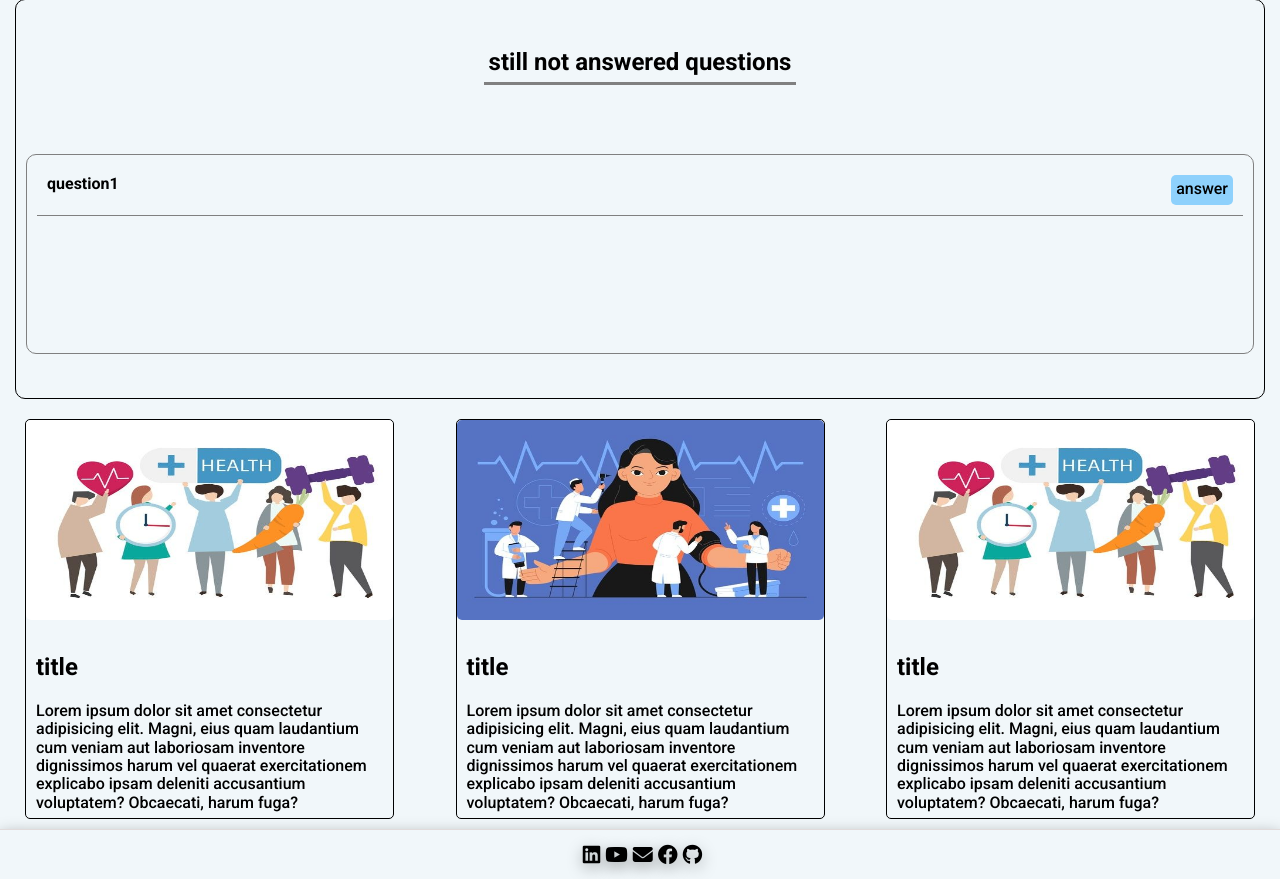
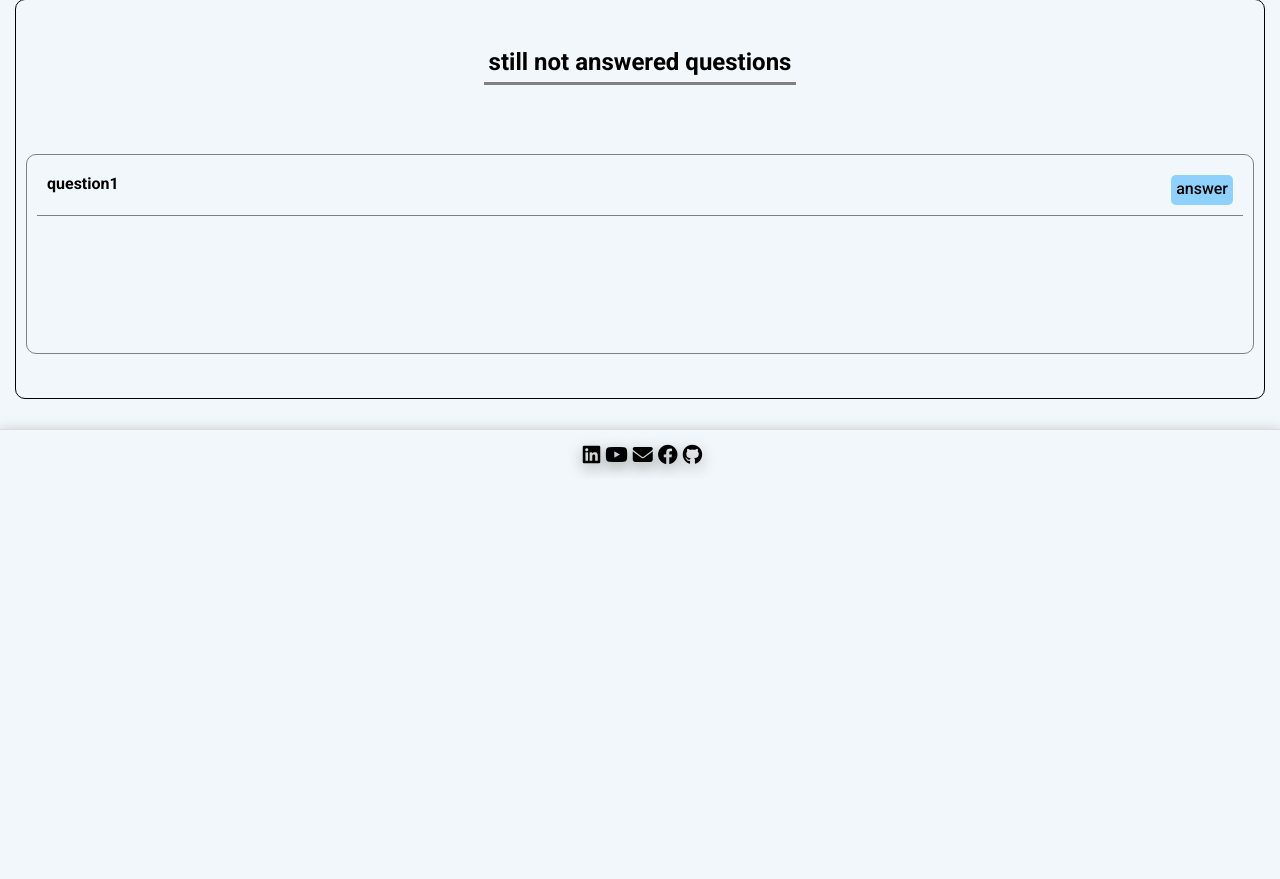
Before and after one commit to mostafa-abokhadra/NPH_v2, a Flask app: page /healthTeaching in a window 1280 px wide. Shown: the part 906-1785 px from the top of the page. After the commit the page ends 1380 px from the top, so only its background shows below. Run offline with Flask 3, Linux system fonts and the light colour scheme.

Commit message:
updating ht

```diff
--- a/NursePatientHub/models.py
+++ b/NursePatientHub/models.py
@@ -58,5 +58,5 @@ class healthTeaching(db.Model):
     patient_id = db.Column(db.Integer, db.ForeignKey('Patients.id')) # p.t who asks
     nurse_id = db.Column(db.Integer, db.ForeignKey('Nurses.id')) # nurse who answers
 
-# with app.app_context():
-#     db.create_all()
+with app.app_context():
+    db.create_all()
--- a/NursePatientHub/routes.py
+++ b/NursePatientHub/routes.py
@@ -1,6 +1,6 @@
 from NursePatientHub import app, bcrypt, db
 from flask import render_template, url_for, request, redirect, flash, session
-from NursePatientHub.models import User, Patient, Nurse, Employer, Application
+from NursePatientHub.models import User, Patient, Nurse, Employer, Application, healthTeaching
 from NursePatientHub.forms import Registration, Login
 from flask_login import login_user, current_user, logout_user, login_required
 
@@ -100,7 +100,19 @@ def applications():
 
 @app.route('/healthTeaching', methods=["GET", "POST"])
 def healthTeaching():
-    # if request.method == 'POST':
+    if request.method == 'POST':
+        if current_user.userType == 'N':
+            parchor = healthTeaching.query.filter_by(question=request.form['ht-title'])
+            parchor.answer = request.form['ht-content']
+            parchor.nurse_id = current_user.id
+        else:
+            parchor = healthTeaching(question=request.form["ht-title"], answer="empty")
+            parchor.patient_id = current_user.id
+
+        db.session.add(parchor)
+        db.session.commit()
+        all_parchors = healthTeaching.query.filter_by(answer!='empty').all()
+        return redirect(url_for('healthTeaching', all_parchors=all_parchors))
     return render_template('healthTeaching.html')
 
 @app.route('/logout', strict_slashes=False)
--- a/NursePatientHub/templates/healthTeaching.html
+++ b/NursePatientHub/templates/healthTeaching.html
@@ -30,6 +30,7 @@
                     </div>
                     <div class="textarea-div">
                         <textarea
+                        name="ht-content"
                         required
                         placeholder="write the content"
                         class="text-area-input"></textarea>
@@ -176,27 +177,15 @@
             </div>
         </div> -->
         <div class="puplished-ht">
-            <div class="a-ht">
-                <img src="{{url_for('static', filename='imgs/healthTeaching.jpg')}}"/>
-                <div class="ht-content">
-                    <h2>title</h2>
-                    <p>Lorem ipsum dolor sit amet consectetur adipisicing elit. Magni, eius quam laudantium cum veniam aut laboriosam inventore dignissimos harum vel quaerat exercitationem explicabo ipsam deleniti accusantium voluptatem? Obcaecati, harum fuga?</p>
+            {%for parchor in all_parchors%}
+                <div class="a-ht">
+                    <img src="{{url_for('static', filename='imgs/healthTeaching.jpg')}}"/>
+                    <div class="ht-content">
+                        <h2>{{parchor.question}}</h2>
+                        <p>{{parchor.answer}}</p>
+                    </div>
                 </div>
-            </div>
-            <div class="a-ht">
-                <img src="{{url_for('static', filename='imgs/ht2.jpg')}}"/>
-                <div class="ht-content">
-                    <h2>title</h2>
-                    <p>Lorem ipsum dolor sit amet consectetur adipisicing elit. Magni, eius quam laudantium cum veniam aut laboriosam inventore dignissimos harum vel quaerat exercitationem explicabo ipsam deleniti accusantium voluptatem? Obcaecati, harum fuga?</p>
-                </div>
-            </div>
-            <div class="a-ht">
-                <img src="{{url_for('static', filename='imgs/healthTeaching.jpg')}}"/>
-                <div class="ht-content">
-                    <h2>title</h2>
-                    <p>Lorem ipsum dolor sit amet consectetur adipisicing elit. Magni, eius quam laudantium cum veniam aut laboriosam inventore dignissimos harum vel quaerat exercitationem explicabo ipsam deleniti accusantium voluptatem? Obcaecati, harum fuga?</p>
-                </div>
-            </div>
+            {%endfor%}
         </div>
     </section>
 </main>
```
